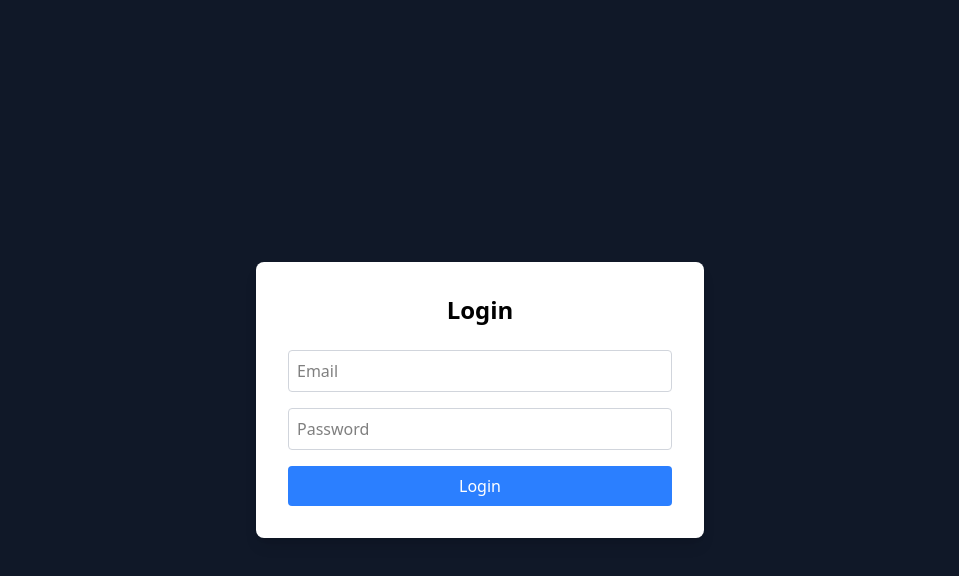
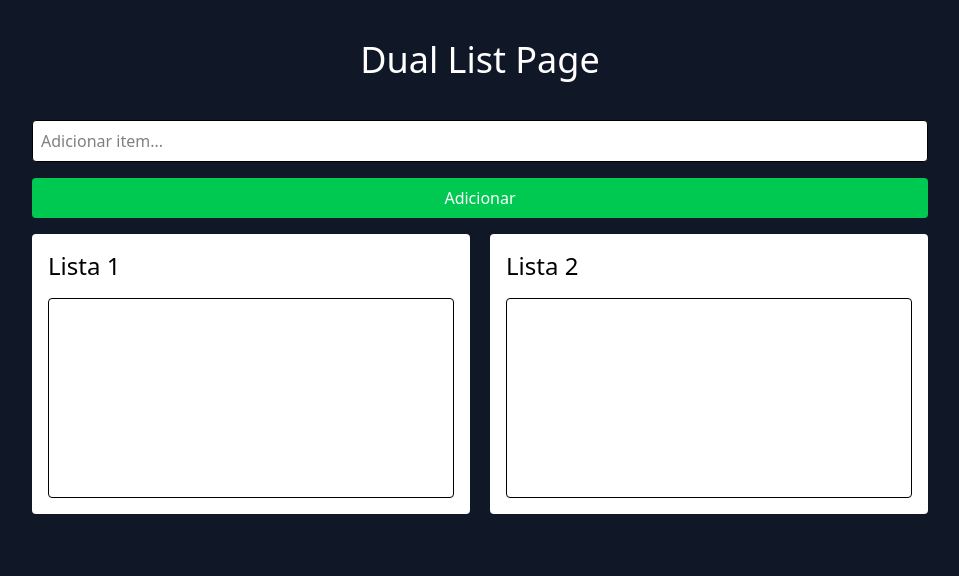
Before and after one commit to gustavopulz/clientes, a React (Vite) app in the folder frontend/: page /dual-list in a window 1280 px wide. Before the commit this address led to /login. Shown: the top 576 px of the page, without its empty margins (160-1119 px from the left). Built offline with nearby package versions, Linux system fonts and the light colour scheme.

Commit message:
feat: added drag and drop system with list

```diff
--- a/frontend/src/App.tsx
+++ b/frontend/src/App.tsx
@@ -3,6 +3,7 @@ import { BrowserRouter as Router, Route, Routes } from 'react-router-dom';
 import LoginPage from './pages/LoginPage';
 import RegisterPage from './pages/RegisterPage';
 import NotFoundPage from './pages/NotFoundPage';
+import DualListPage from './pages/DualListPage';
 
 const App: React.FC = () => {
   return (
@@ -10,6 +11,7 @@ const App: React.FC = () => {
       <Routes>
         <Route path="/login" element={<LoginPage />} />
         <Route path="/register" element={<RegisterPage />} />
+        <Route path="/dual-list" element={<DualListPage />} />
         <Route path="/" element={<RegisterPage />} />
         <Route path="*" element={<NotFoundPage />} />
       </Routes>
--- /dev/null
+++ b/frontend/src/pages/DualListPage.tsx
@@ -0,0 +1,114 @@
+import React, { useState, useRef } from 'react';
+import { DndProvider, useDrag, useDrop } from 'react-dnd';
+import { HTML5Backend } from 'react-dnd-html5-backend';
+
+interface ItemProps {
+    id: number;
+    text: string;
+}
+
+const DualListPage: React.FC = () => {
+    const [list1, setList1] = useState<ItemProps[]>([]);
+    const [list2, setList2] = useState<ItemProps[]>([]);
+    const [inputValue, setInputValue] = useState('');
+    const nextId = useRef(1);
+
+    const handleAddItem = () => {
+        if (inputValue.trim()) {
+            const newItem = { id: nextId.current++, text: inputValue };
+            setList1(prevList1 => {
+                if (!prevList1.some(item => item.id === newItem.id)) {
+                    return [...prevList1, newItem];
+                }
+                return prevList1;
+            });
+            setInputValue('');
+        }
+    };
+
+    const moveItem = (item: ItemProps, toList: 'list1' | 'list2') => {
+        if (toList === 'list1') {
+            setList2(prevList2 => prevList2.filter(i => i.id !== item.id));
+            setList1(prevList1 => {
+                if (!prevList1.some(i => i.id === item.id)) {
+                    return [...prevList1, item];
+                }
+                return prevList1;
+            });
+        } else if (toList === 'list2') {
+            setList1(prevList1 => prevList1.filter(i => i.id !== item.id));
+            setList2(prevList2 => {
+                if (!prevList2.some(i => i.id === item.id)) {
+                    return [...prevList2, item];
+                }
+                return prevList2;
+            });
+        }
+    };
+
+    return (
+        <DndProvider backend={HTML5Backend}>
+            <div className="w-full min-h-screen bg-gray-900 flex flex-col items-center px-4">
+                <div className="w-full max-w-4xl">
+                    <h1 className="text-4xl font-medium text-center text-white my-10">Dual List Page</h1>
+                    <input
+                        type="text"
+                        value={inputValue}
+                        onChange={(e) => setInputValue(e.target.value)}
+                        className="w-full p-2 mb-4 border rounded color-white bg-white"
+                        placeholder="Adicionar item..." />
+                    <button onClick={handleAddItem} className="w-full p-2 bg-green-500 text-white rounded mb-4">Adicionar</button>
+                </div>
+
+                <div className="flex w-full max-w-4xl justify-between">
+                    <div className="w-1/2 p-4 bg-white rounded">
+                        <h2 className="text-2xl font-medium mb-4">Lista 1</h2>
+                        <List items={list1} moveItem={(item) => moveItem(item, 'list1')} listType="list1" />
+                    </div>
+
+                    <div className="w-1/2 p-4 bg-white rounded ml-5">
+                        <h2 className="text-2xl font-medium mb-4">Lista 2</h2>
+                        <List items={list2} moveItem={(item) => moveItem(item, 'list2')} listType="list2" />
+                    </div>
+                </div>
+            </div>
+        </DndProvider>
+    );
+};
+
+const List: React.FC<{ items: ItemProps[], moveItem: (item: ItemProps, toList: 'list1' | 'list2') => void, listType: 'list1' | 'list2' }> = ({ items, moveItem, listType }) => {
+    const [, drop] = useDrop({
+        accept: 'ITEM',
+        drop: (draggedItem: ItemProps) => {
+            moveItem(draggedItem, listType);
+        },
+    });
+
+    return (
+        <div ref={drop} className="min-h-[200px] p-2 border rounded">
+            {items.map(item => (
+                <ListItem key={item.id} item={item} moveItem={moveItem} currentList={listType} />
+            ))}
+        </div>
+    );
+};
+
+const ListItem: React.FC<{ item: ItemProps, moveItem: (item: ItemProps, toList: 'list1' | 'list2') => void, currentList: 'list1' | 'list2' }> = ({ item, moveItem, currentList }) => {
+    const [, ref] = useDrag({
+        type: 'ITEM',
+        item,
+    });
+
+    const handleClick = () => {
+        const toList = currentList === 'list1' ? 'list2' : 'list1';
+        moveItem(item, toList);
+    };
+
+    return (
+        <div ref={ref} onClick={handleClick} className="p-2 mb-2 rounded bg-gray-200 cursor-pointer">
+            {item.text}
+        </div>
+    );
+};
+
+export default DualListPage;
--- a/frontend/src/pages/RegisterPage.tsx
+++ b/frontend/src/pages/RegisterPage.tsx
@@ -76,7 +76,9 @@ const RegisterPage: React.FC = () => {
             setSuccess('Usuário registrado com sucesso!');
         } catch (err) {
             if (axios.isAxiosError(err)) {
-                if (err.response?.data?.message === "Usuário já existe" || err.response?.data?.message === "Email já cadastrado") {
+                if (err.response?.status === 400) {
+                    setGeneralError('Requisição inválida. Verifique os dados e tente novamente.');
+                } else if (err.response?.data?.message === "Usuário já existe" || err.response?.data?.message === "Email já cadastrado") {
                     setGeneralError('Já existe um cadastro com este usuário e/ou e-mail.');
                 } else {
                     setGeneralError(err.response?.data?.message || 'Erro desconhecido.');
```
